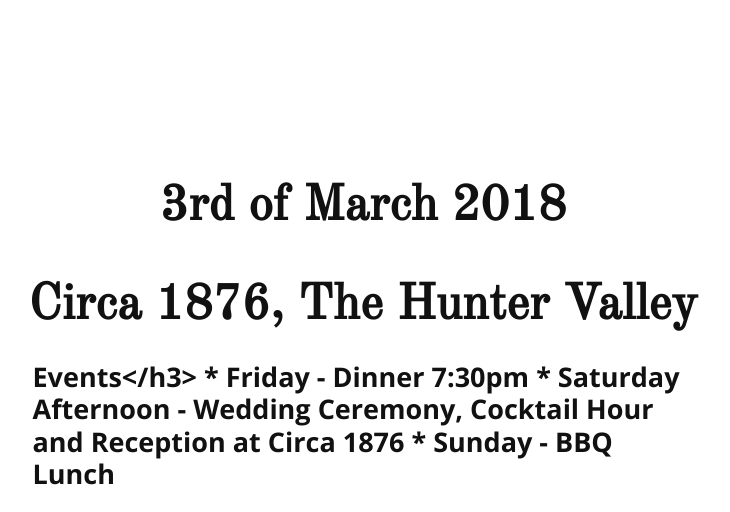
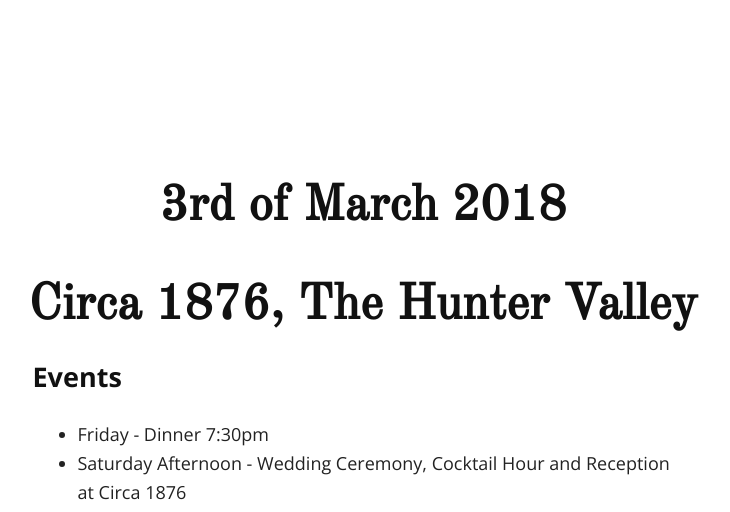
Before and after one commit to johndagostino/aleashaandjohn.com, a Jekyll site: the page built from index.md, in a window 1280 px wide. Shown: the top 512 px of the page, without its empty margins (277-1007 px from the left). Built offline with Jekyll 4.4.1, drawn with Linux system fonts in a browser that asks for light colours; some of the changed text lies outside the part shown.

Commit message:
Update index.md

```diff
--- a/index.md
+++ b/index.md
@@ -5,13 +5,13 @@ layout: default
 <h3 class="fancy">3rd of March 2018</h3>
 <h3 class="fancy">Circa 1876, The Hunter Valley</h3>
 
-<h4 class="fancy">Events</h3>
+<h4 class="fancy">Events</h4>
 
 * Friday - Dinner 7:30pm
 * Saturday Afternoon - Wedding Ceremony, Cocktail Hour and Reception at Circa 1876
 * Sunday - BBQ Lunch
 
-<h4 class="fancy">Accommodation</h3>
+<h4 class="fancy">Accommodation</h4>
 
 * Convent Hunter Valley
 
```
